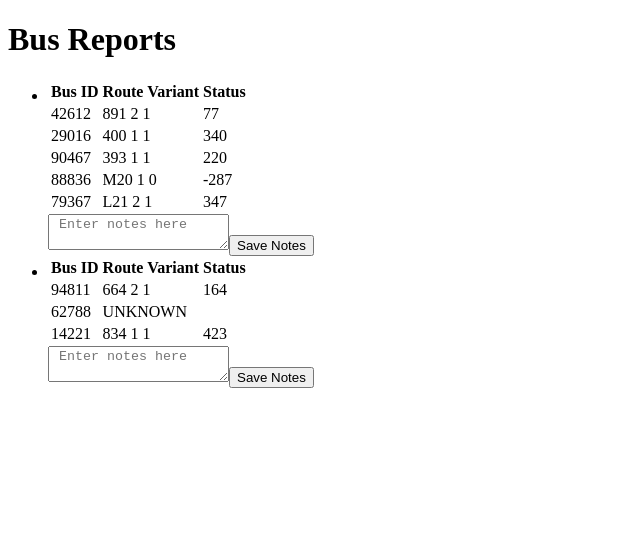
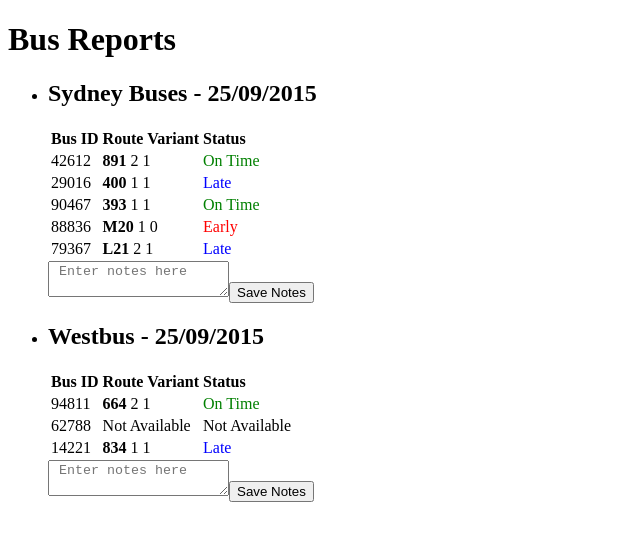
Before and after one commit to annie-kailath/bus-report, an Angular app: page / in a window 1280 px wide. Shown: the top 540 px of the page, without its empty margins (0-640 px from the left). Built offline with nearby package versions, Linux system fonts and the light colour scheme.

Commit message:
Added bus-service-list child component
Modified appcomponent test

```diff
--- a/src/app/app.component.html
+++ b/src/app/app.component.html
@@ -4,24 +4,7 @@
     </h1>
     <ul>
         <li *ngFor="let busServiceList of busServiceStatus">
-            <table id="bus-details">
-                <thead>
-                    <tr>
-                        <th>Bus ID</th>
-                        <th>Route Variant</th>
-                        <th>Status</th>
-                    </tr>
-                </thead>
-                <tbody>
-                    <tr *ngFor="let busDetails of busServiceList.busData">
-                        <td>{{busDetails.busId}}</td>
-                        <td>{{busDetails.routeVariant}}</td>
-                        <td>{{busDetails.deviationFromTimetable}}</td>
-                    </tr>
-                </tbody>
-            </table>
-            <textarea placeholder=" Enter notes here"></textarea>
-            <button>Save Notes</button>
+            <app-bus-service-list [busServiceList]="busServiceList"></app-bus-service-list>
         </li>
     </ul>
 </div>
--- a/src/app/app.module.ts
+++ b/src/app/app.module.ts
@@ -3,11 +3,13 @@ import { NgModule } from '@angular/core';
 import { HttpClientModule } from "@angular/common/http";
 import { AppComponent } from './app.component';
 import { ArrivalStatusPipe } from './pipes/arrival-status/arrival-status.pipe';
+import { BusServiceListComponent } from './components/bus-service-list/bus-service-list.component';
 
 @NgModule({
   declarations: [
     AppComponent,
-    ArrivalStatusPipe
+    ArrivalStatusPipe,
+    BusServiceListComponent
   ],
   imports: [
     BrowserModule,
--- /dev/null
+++ b/src/app/components/bus-service-list/bus-service-list.component.html
@@ -0,0 +1,26 @@
+<div>
+    <h2>{{busServiceList.organisation +' '}}-{{' '+busServiceList.date}}</h2>
+    <table id="bus-details">
+        <thead>
+            <tr>
+                <th>Bus ID</th>
+                <th>Route Variant</th>
+                <th>Status</th>
+            </tr>
+        </thead>
+        <tbody>
+            <tr *ngFor="let busDetails of busServiceList.busData">
+                <td>{{busDetails.busId}}</td>
+                <td>
+                    <span *ngIf="!(busDetails.routeVariant === 'UNKNOWN'); else unknown">
+                                <b>{{busDetails.routeVariant.slice( 0, 3 )}}</b> {{busDetails.routeVariant.slice( 4, 7 )}}
+                            </span>
+                    <ng-template #unknown>Not Available</ng-template>
+                </td>
+                <td><span [innerHTML]="busDetails.deviationFromTimetable | arrivalStatus"></span></td>
+            </tr>
+        </tbody>
+    </table>
+    <textarea placeholder=" Enter notes here"></textarea>
+    <button>Save Notes</button>
+</div>
--- /dev/null
+++ b/src/app/components/bus-service-list/bus-service-list.component.ts
@@ -0,0 +1,17 @@
+import { Component, OnInit, Input } from '@angular/core';
+import { BusServiceDetails } from '../../models/bus-service-details';
+@Component({
+  selector: 'app-bus-service-list',
+  templateUrl: './bus-service-list.component.html',
+  styleUrls: ['./bus-service-list.component.scss']
+})
+export class BusServiceListComponent implements OnInit {
+
+  @Input() busServiceList: BusServiceDetails;
+
+  constructor() { }
+
+  ngOnInit(): void {
+  }
+
+}
```
Also changed, not shown: src/app/components/bus-service-list/bus-service-list.component.scss (added), 1 other file (tests, documents, lock files or other folders).
